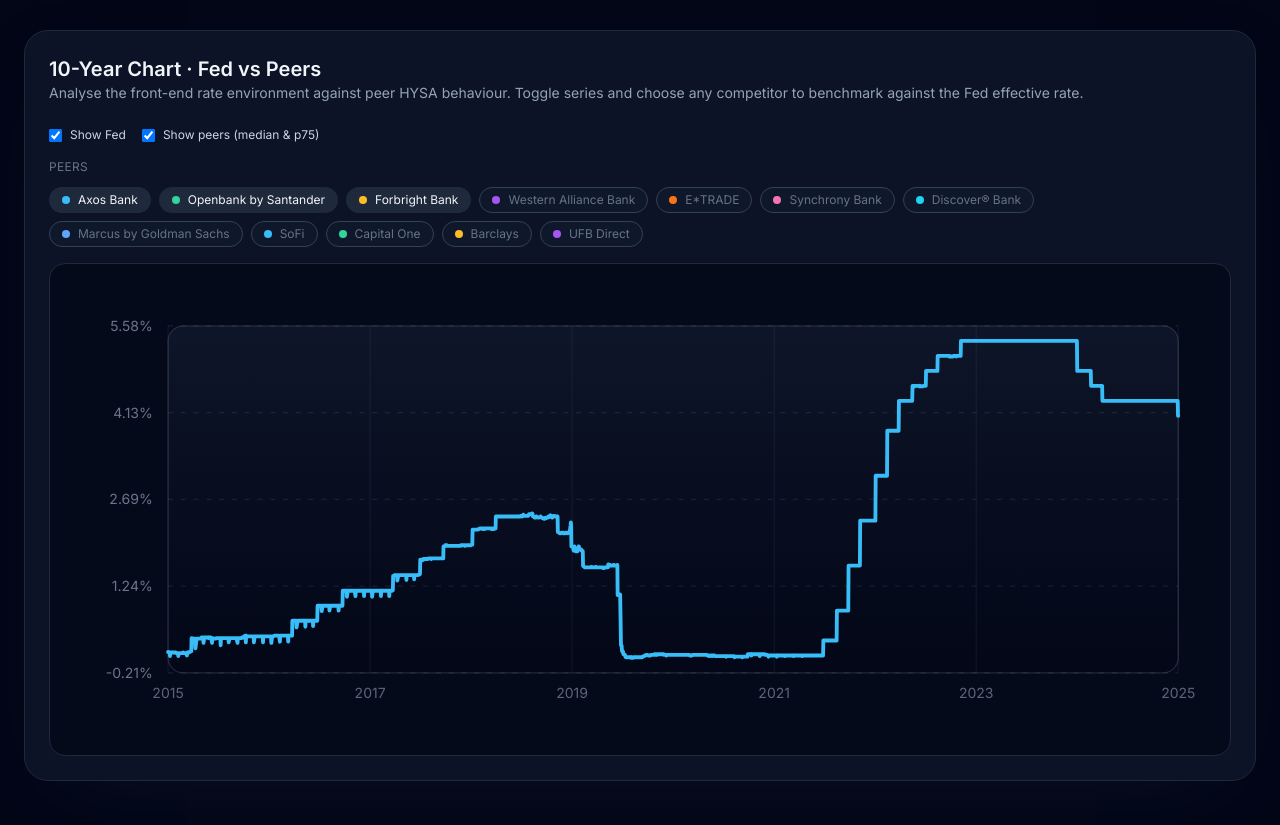
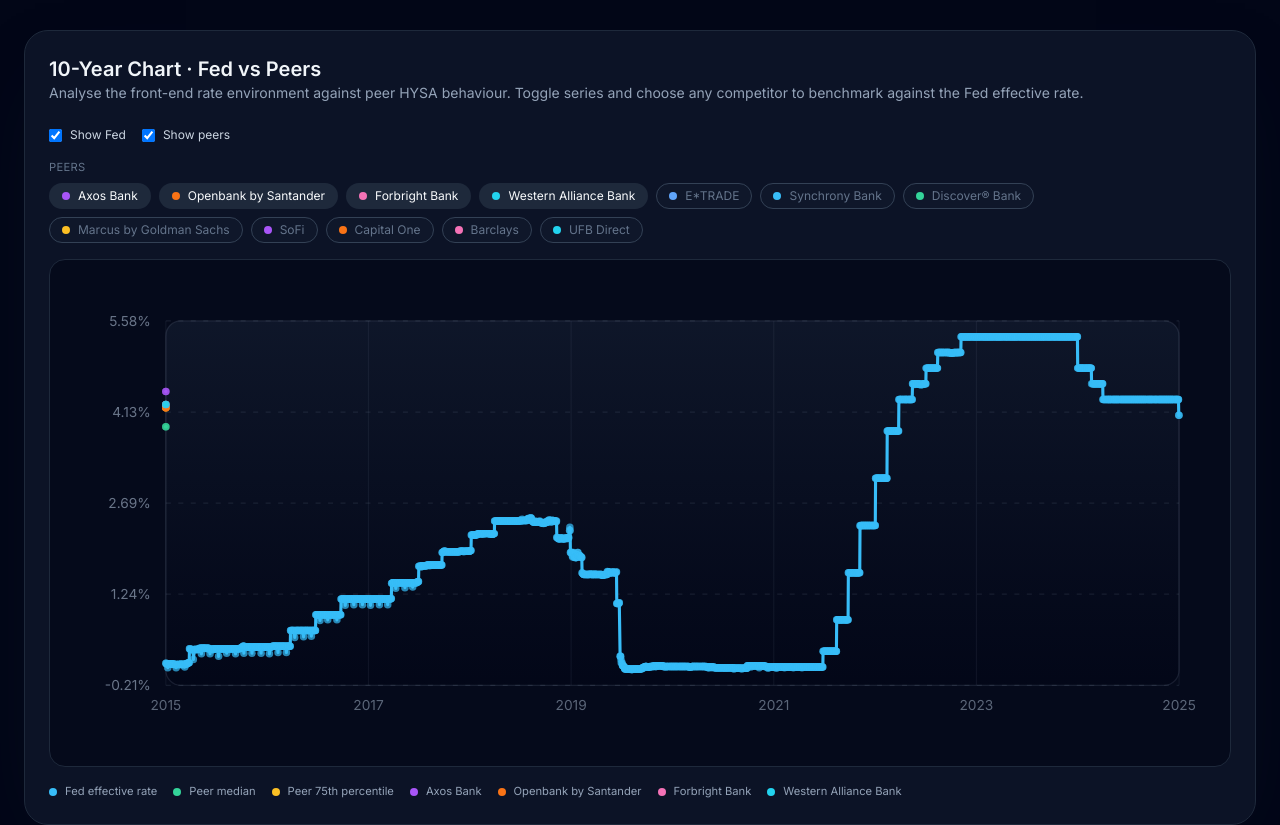
Before and after one commit to oyemello/HYSA-Reports, a React (Vite) app in the folder frontend/: page / in a window 1280 px wide. Shown: the part 1520-2345 px from the top of the page. Built offline with nearby package versions, Linux system fonts and the light colour scheme.

Commit message:
fix: stabilize peer chart baseline data and hover interactions

```diff
--- a/frontend/public/hysa.json
+++ b/frontend/public/hysa.json
@@ -1,5 +1,5 @@
 {
-  "as_of": "2025-09-22T21:31:34.305Z",
+  "as_of": "2025-09-23T00:02:07.098Z",
   "peer_median": 3.9,
   "peer_p75": 4.2,
   "rows": [
@@ -154,78 +154,144 @@
     "series": {
       "axos-bank": [
         {
-          "date": "2025-09-22",
+          "date": "2015-09-23",
+          "value": 4.46
+        },
+        {
+          "date": "2025-09-23",
           "value": 4.46
         }
       ],
       "openbank-by-santander": [
         {
-          "date": "2025-09-22",
+          "date": "2015-09-23",
+          "value": 4.2
+        },
+        {
+          "date": "2025-09-23",
           "value": 4.2
         }
       ],
       "forbright-bank": [
         {
-          "date": "2025-09-22",
+          "date": "2015-09-23",
+          "value": 4.25
+        },
+        {
+          "date": "2025-09-23",
           "value": 4.25
         }
       ],
       "western-alliance-bank": [
         {
-          "date": "2025-09-22",
+          "date": "2015-09-23",
+          "value": 4.25
+        },
+        {
+          "date": "2025-09-23",
           "value": 4.25
         }
       ],
       "e-trade": [
         {
-          "date": "2025-09-22",
+          "date": "2015-09-23",
+          "value": 4
+        },
+        {
+          "date": "2025-09-23",
           "value": 4
         }
       ],
       "synchrony-bank": [
         {
-          "date": "2025-09-22",
+          "date": "2015-09-23",
+          "value": 3.8
+        },
+        {
+          "date": "2025-09-23",
           "value": 3.8
         }
       ],
       "discover-bank": [
         {
-          "date": "2025-09-22",
+          "date": "2015-09-23",
+          "value": 3.5
+        },
+        {
+          "date": "2025-09-23",
           "value": 3.5
         }
       ],
       "marcus-by-goldman-sachs": [
         {
-          "date": "2025-09-22",
+          "date": "2015-09-23",
+          "value": 3.65
+        },
+        {
+          "date": "2025-09-23",
           "value": 3.65
         }
       ],
       "sofi": [
         {
-          "date": "2025-09-22",
+          "date": "2015-09-23",
+          "value": 3.8
+        },
+        {
+          "date": "2025-09-23",
           "value": 3.8
         }
       ],
       "capital-one": [
         {
-          "date": "2025-09-22",
+          "date": "2015-09-23",
+          "value": 3.5
+        },
+        {
+          "date": "2025-09-23",
           "value": 3.5
         }
       ],
       "barclays": [
         {
-          "date": "2025-09-22",
+          "date": "2015-09-23",
+          "value": 3.9
+        },
+        {
+          "date": "2025-09-23",
           "value": 3.9
         }
       ],
       "ufb-direct": [
         {
-          "date": "2025-09-22",
+          "date": "2015-09-23",
+          "value": 3.9
+        },
+        {
+          "date": "2025-09-23",
           "value": 3.9
         }
       ]
     },
-    "peer_median_series": [],
-    "peer_p75_series": []
+    "peer_median_series": [
+      {
+        "date": "2015-09-23",
+        "value": 3.9
+      },
+      {
+        "date": "2025-09-23",
+        "value": 3.9
+      }
+    ],
+    "peer_p75_series": [
+      {
+        "date": "2015-09-23",
+        "value": 4.2
+      },
+      {
+        "date": "2025-09-23",
+        "value": 4.2
+      }
+    ]
   }
 }
--- a/frontend/src/components/PeerComparisonChart.tsx
+++ b/frontend/src/components/PeerComparisonChart.tsx
@@ -18,6 +18,14 @@ type Props = {
 
 type HoverEntry = { label: string; color: string; value: number | null };
 
+type LineSeries = {
+  id: string;
+  label: string;
+  color: string;
+  points: SeriesPoint[];
+  dashed?: boolean;
+};
+
 const COLORS = [
   "#38bdf8",
   "#34d399",
@@ -31,12 +39,19 @@ const COLORS = [
 
 const toSeries = (rows?: Array<{ date: string; value: number }>, min?: number, max?: number): SeriesPoint[] => {
   if (!rows) return [];
-  return rows
+  const points = rows
     .map(({ date, value }) => ({ date: new Date(date), value: Number(value) }))
     .filter((point) => Number.isFinite(point.value) && Number.isFinite(point.date.getTime()))
     .filter((point) => (min === undefined || point.date.getTime() >= min))
     .filter((point) => (max === undefined || point.date.getTime() <= max))
     .sort((a, b) => a.date.getTime() - b.date.getTime());
+  if (points.length === 1 && min !== undefined) {
+    const anchor = new Date(min);
+    if (anchor.getTime() !== points[0].date.getTime()) {
+      points.unshift({ date: anchor, value: points[0].value });
+    }
+  }
+  return points;
 };
 
 const formatPercent = (value: number | null, digits = 2) =>
@@ -51,59 +66,58 @@ const PeerComparisonChart = ({ macros, history }: Props) => {
     return d;
   }, [today]);
 
-  const fedSeries = useMemo(() => {
-    const series = macros?.EFFR ?? macros?.FEDFUNDS ?? [];
-    return toSeries(series, minDate.getTime(), today.getTime());
-  }, [macros, minDate, today]);
-
-  const peerMedianSeries = useMemo(
-    () => toSeries(history?.peer_median_series, minDate.getTime(), today.getTime()),
-    [history, minDate, today],
-  );
-  const peerP75Series = useMemo(
-    () => toSeries(history?.peer_p75_series, minDate.getTime(), today.getTime()),
-    [history, minDate, today],
-  );
+  const baselineSeries: LineSeries[] = useMemo(() => {
+    const fed = toSeries(macros?.EFFR ?? macros?.FEDFUNDS, minDate.getTime(), today.getTime());
+    const peerMedian = toSeries(history?.peer_median_series, minDate.getTime(), today.getTime());
+    const peerP75 = toSeries(history?.peer_p75_series, minDate.getTime(), today.getTime());
+    return [
+      { id: "fed", label: "Fed effective rate", color: "#38bdf8", points: fed },
+      { id: "peer_median", label: "Peer median", color: "#34d399", points: peerMedian },
+      { id: "peer_p75", label: "Peer 75th percentile", color: "#fbbf24", points: peerP75, dashed: true },
+    ];
+  }, [macros, history, minDate, today]);
 
   const [selectedPeers, setSelectedPeers] = useState<string[]>([]);
   useEffect(() => {
     if (!history?.banks?.length) return;
     setSelectedPeers((prev) => {
-      if (prev.length) return prev.filter((id) => history.banks.some((bank) => bank.id === id));
-      return history.banks.slice(0, 3).map((bank) => bank.id);
+      if (prev.length) {
+        return prev.filter((id) => history.banks.some((bank) => bank.id === id));
+      }
+      const prioritized = history.banks.slice(0, 5);
+      const amex = history.banks.find((bank) => /american-express/i.test(bank.name));
+      const seed = amex
+        ? [amex.id, ...prioritized.filter((bank) => bank.id !== amex.id).map((bank) => bank.id)]
+        : prioritized.map((bank) => bank.id);
+      return seed.slice(0, 4);
     });
   }, [history]);
 
-  const competitorSeries = useMemo(() => {
+  const competitorSeries: LineSeries[] = useMemo(() => {
     if (!history) return [];
-    return selectedPeers
-      .map((id, index) => ({
+    return selectedPeers.map((id, index) => ({
       id,
-        name: history.banks.find((bank) => bank.id === id)?.name ?? id,
-        color: COLORS[index % COLORS.length],
+      label: history.banks.find((bank) => bank.id === id)?.name ?? id,
+      color: COLORS[(index + baselineSeries.length) % COLORS.length],
       points: toSeries(history.series[id], minDate.getTime(), today.getTime()),
-      }))
-      .filter((entry) => entry.points.length > 1);
-  }, [history, selectedPeers, minDate, today]);
+    }));
+  }, [history, selectedPeers, baselineSeries.length, minDate, today]);
 
+  const allSeries = useMemo(() => [...baselineSeries, ...competitorSeries], [baselineSeries, competitorSeries]);
   const allDates = useMemo(() => {
     const set = new Set<number>();
-    [fedSeries, peerMedianSeries, peerP75Series, ...competitorSeries.map((series) => series.points)].forEach((series) =>
-      series.forEach((point) => set.add(point.date.getTime())),
-    );
+    allSeries.forEach((series) => series.points.forEach((point) => set.add(point.date.getTime())));
     return [...set].sort((a, b) => a - b).map((time) => new Date(time));
-  }, [competitorSeries, fedSeries, peerMedianSeries, peerP75Series]);
+  }, [allSeries]);
 
   const yValues = useMemo(() => {
     const values: number[] = [];
-    [fedSeries, peerMedianSeries, peerP75Series, ...competitorSeries.map((series) => series.points)].forEach((series) =>
-      series.forEach((point) => values.push(point.value)),
-    );
+    allSeries.forEach((series) => series.points.forEach((point) => values.push(point.value)));
     return values.length ? values : [0, 1];
-  }, [competitorSeries, fedSeries, peerMedianSeries, peerP75Series]);
+  }, [allSeries]);
 
-  const width = 900;
-  const height = 360;
+  const width = 920;
+  const height = 380;
   const margin = { top: 36, right: 28, bottom: 52, left: 80 };
   const innerWidth = width - margin.left - margin.right;
   const innerHeight = height - margin.top - margin.bottom;
@@ -113,8 +127,7 @@ const PeerComparisonChart = ({ macros, history }: Props) => {
   const yMin = Math.min(...yValues) - 0.25;
   const yMax = Math.max(...yValues) + 0.25;
 
-  const scaleX = (date: Date) =>
-    margin.left + ((date.getTime() - xMin) / Math.max(1, xMax - xMin)) * innerWidth;
+  const scaleX = (date: Date) => margin.left + ((date.getTime() - xMin) / Math.max(1, xMax - xMin)) * innerWidth;
   const scaleY = (value: number) => margin.top + (1 - (value - yMin) / Math.max(1, yMax - yMin)) * innerHeight;
 
   const buildPath = (points: SeriesPoint[]) =>
@@ -126,11 +139,16 @@ const PeerComparisonChart = ({ macros, history }: Props) => {
   const [showPeers, setShowPeers] = useState(true);
   const [hover, setHover] = useState<{ x: number; date: Date; entries: HoverEntry[] } | null>(null);
 
+  const togglePeer = (id: string) => {
+    setSelectedPeers((prev) => (prev.includes(id) ? prev.filter((peer) => peer !== id) : [...prev, id]));
+  };
+
   const handlePointer = (event: React.PointerEvent<SVGSVGElement>) => {
     if (!allDates.length) return;
-    const rect = (event.currentTarget as SVGSVGElement).getBoundingClientRect();
-    const x = event.clientX - rect.left - margin.left;
-    const ratio = Math.min(1, Math.max(0, x / innerWidth));
+    const rect = event.currentTarget.getBoundingClientRect();
+    const relativeX = event.clientX - rect.left - margin.left;
+    const clampedX = Math.min(innerWidth, Math.max(0, relativeX));
+    const ratio = innerWidth > 0 ? clampedX / innerWidth : 0;
     const target = xMin + ratio * (xMax - xMin);
     const nearest = allDates.reduce((prev, curr) =>
       Math.abs(curr.getTime() - target) < Math.abs(prev.getTime() - target) ? curr : prev,
@@ -139,52 +157,43 @@ const PeerComparisonChart = ({ macros, history }: Props) => {
     const entries: HoverEntry[] = [];
     const lookup = (series: SeriesPoint[]) => series.find((pt) => pt.date.getTime() === nearest.getTime())?.value ?? null;
 
-    if (showFed) entries.push({ label: "Fed effective rate", color: "#38bdf8", value: lookup(fedSeries) });
-    if (showPeers) {
-      entries.push({ label: "Peer median", color: "#34d399", value: lookup(peerMedianSeries) });
-      entries.push({ label: "Peer 75th", color: "#fbbf24", value: lookup(peerP75Series) });
-    }
-    competitorSeries.forEach((series) => {
-      entries.push({ label: series.name, color: series.color, value: lookup(series.points) });
+    allSeries.forEach((series) => {
+      const isBaselineFed = series.id === "fed";
+      const isBaselinePeer = series.id === "peer_median" || series.id === "peer_p75";
+      if (!showFed && isBaselineFed) return;
+      if (!showPeers && isBaselinePeer) return;
+      entries.push({ label: series.label, color: series.color, value: lookup(series.points) });
     });
 
     setHover({ x: scaleX(nearest), date: nearest, entries });
-  };
-
-  const handleLeave = () => setHover(null);
-
-  const togglePeer = (id: string) => {
-    setSelectedPeers((prev) => (prev.includes(id) ? prev.filter((peer) => peer !== id) : [...prev, id]));
   };
 
   return (
     <div className="space-y-4">
       <div className="flex flex-wrap items-center gap-4 text-xs text-slate-300">
         <label className="inline-flex items-center gap-2">
-          <input type="checkbox" checked={showFed} onChange={(event) => setShowFed(event.target.checked)} />
-          Show Fed
+          <input type="checkbox" checked={showFed} onChange={(event) => setShowFed(event.target.checked)} /> Show Fed
         </label>
         <label className="inline-flex items-center gap-2">
-          <input type="checkbox" checked={showPeers} onChange={(event) => setShowPeers(event.target.checked)} />
-          Show peers (median &amp; p75)
+          <input type="checkbox" checked={showPeers} onChange={(event) => setShowPeers(event.target.checked)} /> Show peers
         </label>
       </div>
 
-      <div className="flex flex-wrap gap-3 text-xs text-slate-300">
-        <p className="uppercase tracking-wide text-slate-500">Peers</p>
+      <div className="flex flex-wrap gap-2 text-xs text-slate-300">
+        <p className="self-center text-[0.7rem] uppercase tracking-wide text-slate-500">Peers</p>
         <div className="flex flex-wrap gap-2">
           {(history?.banks ?? []).map((bank, index) => {
             const active = selectedPeers.includes(bank.id);
-            const color = COLORS[index % COLORS.length];
+            const color = COLORS[(index + baselineSeries.length) % COLORS.length];
             return (
               <button
                 key={bank.id}
                 type="button"
                 onClick={() => togglePeer(bank.id)}
-                className={`inline-flex items-center gap-2 rounded-full border px-3 py-1 ${
+                className={`inline-flex items-center gap-2 rounded-full px-3 py-1 transition ${
                   active
-                    ? "border-transparent bg-slate-800 text-slate-100"
-                    : "border-slate-700 bg-slate-900 text-slate-500 hover:border-slate-600"
+                    ? "border border-transparent bg-slate-800 text-slate-50"
+                    : "border border-slate-700 bg-slate-900 text-slate-500 hover:border-slate-600 hover:text-slate-300"
                 }`}
               >
                 <span className="inline-block h-2 w-2 rounded-full" style={{ backgroundColor: color }} />
@@ -205,16 +214,16 @@ const PeerComparisonChart = ({ macros, history }: Props) => {
             aria-label="Fed versus peers over ten years"
             className="h-auto w-full select-none"
             onPointerMove={handlePointer}
-            onPointerLeave={handleLeave}
+            onPointerLeave={() => setHover(null)}
           >
             <defs>
-              <linearGradient id="gridFill" x1="0" x2="0" y1="0" y2="1">
-                <stop offset="0%" stopColor="rgba(15,23,42,0.9)" />
-                <stop offset="100%" stopColor="rgba(2,6,23,0.7)" />
+              <linearGradient id="chartBackground" x1="0" x2="0" y1="0" y2="1">
+                <stop offset="0%" stopColor="rgba(15,23,42,0.95)" />
+                <stop offset="100%" stopColor="rgba(2,6,23,0.8)" />
               </linearGradient>
             </defs>
             <rect x={0} y={0} width={width} height={height} fill="transparent" />
-            <rect x={margin.left} y={margin.top} width={innerWidth} height={innerHeight} rx={12} fill="url(#gridFill)" stroke="rgba(148,163,184,0.2)" />
+            <rect x={margin.left} y={margin.top} width={innerWidth} height={innerHeight} rx={12} fill="url(#chartBackground)" stroke="rgba(148,163,184,0.15)" />
 
             {Array.from({ length: 5 }).map((_, index) => {
               const value = yMin + ((yMax - yMin) / 4) * index;
@@ -244,26 +253,49 @@ const PeerComparisonChart = ({ macros, history }: Props) => {
               );
             })}
 
-            {showPeers && peerMedianSeries.length > 1 && (
-              <path d={buildPath(peerMedianSeries)} fill="none" stroke="#34d399" strokeWidth={3} strokeLinecap="round" strokeLinejoin="round" />
-            )}
-            {showPeers && peerP75Series.length > 1 && (
-              <path d={buildPath(peerP75Series)} fill="none" stroke="#fbbf24" strokeWidth={2} strokeDasharray="6 4" strokeLinecap="round" strokeLinejoin="round" />
-            )}
-            {showFed && fedSeries.length > 1 && (
-              <path d={buildPath(fedSeries)} fill="none" stroke="#38bdf8" strokeWidth={3} strokeLinecap="round" strokeLinejoin="round" />
-            )}
-            {competitorSeries.map((series) => (
+            {allSeries.map((series) => {
+              const isFed = series.id === "fed";
+              const isPeerLine = series.id === "peer_median" || series.id === "peer_p75";
+              if (!showFed && isFed) return null;
+              if (!showPeers && isPeerLine) return null;
+
+              if (series.points.length > 1) {
+                return (
+                  <g key={series.id}>
                     <path
-                key={series.id}
                       d={buildPath(series.points)}
                       fill="none"
                       stroke={series.color}
-                strokeWidth={2.5}
+                      strokeWidth={series.id === "peer_median" ? 3 : 2.5}
+                      strokeDasharray={series.dashed ? "6 4" : undefined}
                       strokeLinecap="round"
                       strokeLinejoin="round"
                     />
+                    {series.points.map((point, index) => (
+                      <circle
+                        key={`${series.id}-${index}`}
+                        cx={scaleX(point.date)}
+                        cy={scaleY(point.value)}
+                        r={3}
+                        fill={series.color}
+                        opacity={0.7}
+                      />
                     ))}
+                  </g>
+                );
+              }
+
+              return series.points.map((point, index) => (
+                <circle
+                  key={`${series.id}-${index}`}
+                  cx={scaleX(point.date)}
+                  cy={scaleY(point.value)}
+                  r={5}
+                  fill={series.color}
+                  opacity={0.7}
+                />
+              ));
+            })}
 
             {hover && (
               <g>
@@ -271,19 +303,19 @@ const PeerComparisonChart = ({ macros, history }: Props) => {
                 <rect
                   x={Math.min(hover.x + 16, width - 220)}
                   y={margin.top + 16}
-                  width={204}
-                  height={hover.entries.length * 18 + 40}
+                  width={210}
+                  height={hover.entries.length * 18 + 42}
                   rx={12}
-                  fill="rgba(15,23,42,0.95)"
+                  fill="rgba(15,23,42,0.96)"
                   stroke="rgba(148,163,184,0.2)"
                 />
-                <text x={Math.min(hover.x + 28, width - 208)} y={margin.top + 36} fill="#e2e8f0" fontSize={12} fontWeight={600}>
+                <text x={Math.min(hover.x + 28, width - 200)} y={margin.top + 36} fill="#e2e8f0" fontSize={12} fontWeight={600}>
                   {hover.date.toLocaleDateString()}
                 </text>
                 {hover.entries.map((entry, index) => (
                   <text
                     key={entry.label}
-                    x={Math.min(hover.x + 28, width - 208)}
+                    x={Math.min(hover.x + 28, width - 200)}
                     y={margin.top + 56 + index * 18}
                     fill={entry.color}
                     fontSize={11}
@@ -296,6 +328,21 @@ const PeerComparisonChart = ({ macros, history }: Props) => {
           </svg>
         )}
       </div>
+
+      <div className="flex flex-wrap gap-4 text-[0.7rem] text-slate-400">
+        {baselineSeries.map((series) => (
+          <span key={series.id} className="inline-flex items-center gap-2">
+            <span className="inline-block h-2 w-2 rounded-full" style={{ backgroundColor: series.color }} />
+            {series.label}
+          </span>
+        ))}
+        {competitorSeries.map((series) => (
+          <span key={series.id} className="inline-flex items-center gap-2">
+            <span className="inline-block h-2 w-2 rounded-full" style={{ backgroundColor: series.color }} />
+            {series.label}
+          </span>
+        ))}
+      </div>
     </div>
   );
 };
```
Also changed, not shown: frontend/scripts/build-peers-json.ts (+30 -0 lines). Lines whose indentation alone changed are shown as unchanged.
